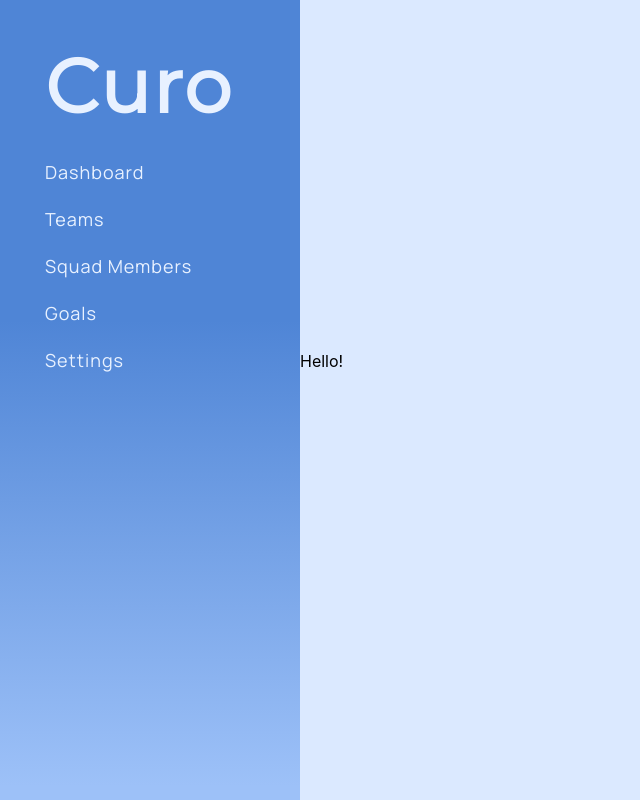
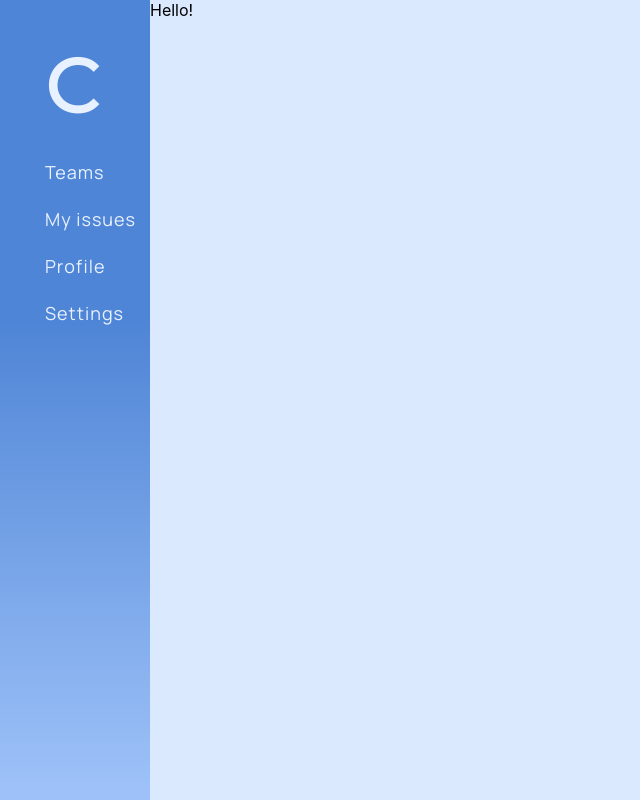
Before and after one commit to niamhb0yle/IndProject, a Next.js app in the folder curo/: page /homepage in a window 1280 px wide. Shown: the whole page, without its empty margins (0-640 px from the left). Built offline with nearby package versions, Linux system fonts and the light colour scheme.

Commit message:
added flex

```diff
--- a/curo/pages/homepage.js
+++ b/curo/pages/homepage.js
@@ -15,18 +15,22 @@ export default function Homepage() {
       </Head>
 
       <main style={{background:'#DBE9FF', backgroundSize: 'cover', marginTop:0, padding:0}}>
+        <div className={styles.mainContainer}>
           <div className={styles.sidebarContainer}>
-          <div id={styles.sidebarLogo}>Curo</div>
+            <div id={styles.sidebarLogo}>C</div>
             <div className={styles.sidebarNav}>
-            <Link id={styles.sidebarNavElements} href='/homepage'>Dashboard</Link>
               <Link id={styles.sidebarNavElements} href='/homepage'>Teams</Link>
-            <Link id={styles.sidebarNavElements} href='/homepage'>Squad Members</Link>
-            <Link id={styles.sidebarNavElements} href='/homepage'>Goals</Link>
+              <Link id={styles.sidebarNavElements} href='/homepage'>My issues</Link>
+              <Link id={styles.sidebarNavElements} href='/homepage'>Profile</Link>
               <Link id={styles.sidebarNavElements} href='/homepage'>Settings</Link>
             </div>
           </div>
-        <div style={{display:'inline-block'}}>
+
+
+          {/*<div style={{display:'inline-block', flex:1}}>*/}
+          <div className={styles.dashboard}>
             Hello!
+          </div>
         </div>
       </main>
 
--- a/curo/pages/index.js
+++ b/curo/pages/index.js
@@ -22,6 +22,9 @@ export default function Home() {
           </li>
           <li id={styles.navbarelements}>
             <Link href='/signup' id={styles.navbarelements}>Sign up</Link>
+          </li>
+          <li id={styles.navbarelements}>
+            <Link href='/homepage' id={styles.navbarelements}>Dashboard</Link>
           </li>
         </ul>
 
--- a/curo/styles/Home.module.css
+++ b/curo/styles/Home.module.css
@@ -136,14 +136,26 @@
   color:#001463;
 }
 
+.mainContainer {
+  display:flex;
+  flex: 1;
+  flex-direction: row;
+  flex-wrap:wrap;
+  height:100vh;
+}
+
 .sidebarContainer {
   background: linear-gradient(180deg, #4F85D6 40.05%, #9DC1F8 98.28%);
-  width:300px;
-  min-height: 100vh;
+  width:150px;
+  height: 100vh;
   margin:0;
   padding-top: 40px;
   padding-left: 45px;
-  display:inline-block;
+}
+
+.dashboard {
+  flex: 1;
+  height:100vh;
 }
 
 #sidebarLogo{
```
Lines whose indentation alone changed are shown as unchanged.
